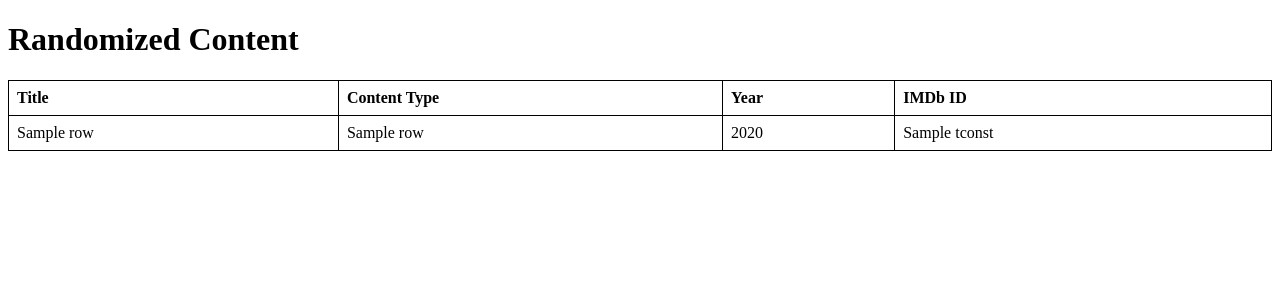
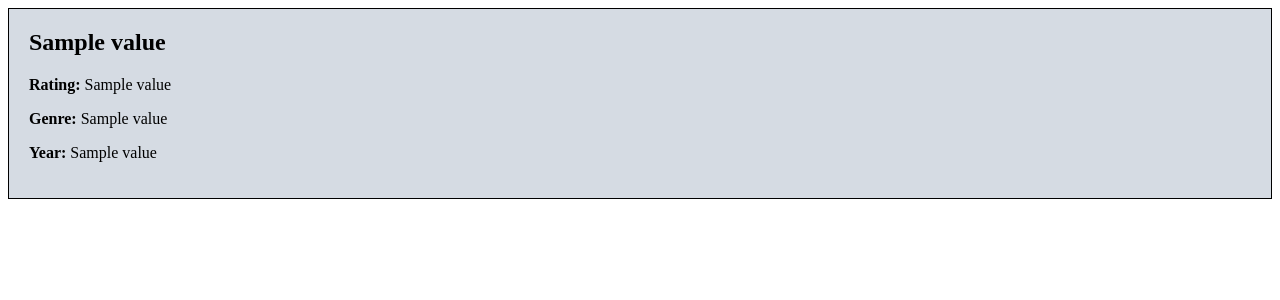
Before and after one commit to RasmusKard/what.watch, a Flask app: template templates/randomized_content.html in a window 1280 px wide. Shown: the top 300 px of the page. Run offline with Flask 3, Linux system fonts and the light colour scheme; the template is opened without the code that fills it: most values are stand-ins (such as "Sample title", 1, 10 or a date in 2020); grey boxes marked "Sample" are stand-in pictures.

Commit message:
Display suggestion with content details and poster. Version 1.

```diff
--- a/app.py
+++ b/app.py
@@ -1,14 +1,20 @@
 from flask import Flask, render_template, request
+import requests
 import sort_by_input as sbi
-import os
 
 app = Flask(__name__)
 
+
+
 # Default values for empty inputs
 default_content_types = ["movie", "tvSeries", "tvMovie", "tvMovie", "tvSpecial", "video", "short", "tvShort"]
+default_min_rating = 0
+default_max_rating = 10
+default_min_votes = 0
 default_genres = ['Action', 'Adventure', 'Adult', 'Animation', 'Comedy', 'Crime', 'Documentary', 'Drama',
                   'Fantasy', 'Family', 'Film-Noir', 'Horror', 'Musical', 'Mystery', 'Romance', 'Sci-Fi',
                   'Short', 'Thriller', 'War', 'Western']
+
 
 # Render the main HTML page
 @app.route("/")
@@ -20,17 +26,18 @@ def index():
 def get_sorted_data():
     # Get the user input from the form
     content_types = request.form.getlist('contentTypes') or default_content_types
-    min_rating = float(request.form.get('min_rating')) if request.form.get('min_rating') else 0
-    max_rating = float(request.form.get('max_rating')) if request.form.get('max_rating') else 10
-    min_votes = int(request.form.get('min_votes')) if request.form.get('min_votes') else 0
+    min_rating = float(request.form.get('min_rating')) if request.form.get('min_rating') else default_min_rating
+    max_rating = float(request.form.get('max_rating')) if request.form.get('max_rating') else default_max_rating
+    min_votes = int(request.form.get('min_votes')) if request.form.get('min_votes') else default_min_votes
     genres = request.form.getlist('genres') or default_genres
     min_year = int(request.form.get('min_year')) if request.form.get('min_year') else 0
     max_year = int(request.form.get('max_year')) if request.form.get('max_year') else 2023
+
     # Create an instance of RandomizationParameters
-    randomization_params = sbi.RandomizationParameters(content_types = content_types, min_rating=min_rating,
+    randomization_params = sbi.RandomizationParameters(content_types=content_types, min_rating=min_rating,
                                                        max_rating=max_rating, min_votes=min_votes,
                                                        genres=genres, min_year=min_year, max_year=max_year)
-    print(content_types,min_rating,max_rating,min_votes,genres,min_year,max_year)
+
     # Apply the sorting methods
     randomization_params.data_sort_by_content_types()
     randomization_params.data_sort_by_rating()
@@ -40,11 +47,47 @@ def get_sorted_data():
     # Retrieve the sorted data
     sorted_data = randomization_params.data
 
-    # Take random sample from data
     sorted_data = sorted_data.sample()
-    print(sorted_data)
-    # Return randomized content
-    return render_template('randomized_content.html', data=sorted_data)
+
+    poster_url = get_poster_url(sorted_data['tconst'].values[0])
+    print(poster_url)
+
+    # Pass the data and poster URL to the template
+    return render_template("randomized_content.html", sorted_data=sorted_data, poster_url=poster_url)
+
+
+def get_poster_url(imdb_id):
+    api_key = "1ba8a8216959c0bd30febe36bbafa2b8"
+
+    # Construct the API URL with the IMDb ID
+    url = f"https://api.themoviedb.org/3/find/{imdb_id}?api_key={api_key}&external_source=imdb_id"
+
+    # Send a GET request to the API
+    response = requests.get(url)
+
+    # Check if the request was successful
+    if response.status_code == 200:
+        # Retrieve the JSON response
+        json_response = response.json()
+
+        # Print the JSON response for debugging
+        print(json_response)
+
+        # Extract the poster_path attribute
+        if 'movie_results' in json_response and json_response['movie_results']:
+            poster_path = json_response['movie_results'][0]['poster_path']
+            # Construct the complete poster URL
+            poster_url = f"http://image.tmdb.org/t/p/original{poster_path}"
+
+            # Print the poster URL for debugging
+            print(poster_url)
+
+            # Return the poster URL
+            return poster_url
+
+    # Return None if the poster URL cannot be retrieved
+    return None
+
 
 
 if __name__ == "__main__":
--- a/templates/randomized_content.html
+++ b/templates/randomized_content.html
@@ -1,41 +1,25 @@
 <!DOCTYPE html>
 <html>
 <head>
-    <title>Randomized Content</title>
     <style>
-        table {
-            border-collapse: collapse;
-            width: 100%;
+        .content-box {
+            border: 1px solid #000;
+            padding: 20px;
+            background-image: url("{{ poster_url }}");
+            background-repeat: no-repeat;
+            background-size: cover;
         }
-        th, td {
-            border: 1px solid black;
-            padding: 8px;
-            text-align: left;
+        .content-box h2 {
+            margin-top: 0;
         }
     </style>
 </head>
 <body>
-    <h1>Randomized Content</h1>
-
-    <table>
-        <thead>
-            <tr>
-                <th>Title</th>
-                <th>Content Type</th>
-                <th>Year</th>
-                <th>IMDb ID</th>
-            </tr>
-        </thead>
-        <tbody>
-            {% for index, row in data.iterrows() %}
-            <tr>
-                <td>{{ row['primaryTitle'] }}</td>
-                <td>{{ row['titleType'] }}</td>
-                <td>{{ row['startYear'] }}</td>
-                <td>{{ row['tconst'] }}</td>
-            </tr>
-            {% endfor %}
-        </tbody>
-    </table>
+    <div class="content-box">
+        <h2>{{ sorted_data.primaryTitle.values[0] }}</h2>
+        <p><strong>Rating:</strong> {{ sorted_data.averageRating.values[0] }}</p>
+        <p><strong>Genre:</strong> {{ sorted_data.genres.values[0] }}</p>
+        <p><strong>Year:</strong> {{ sorted_data.startYear.values[0] }}</p>
+    </div>
 </body>
 </html>
```
Also changed, not shown: sort_by_input.py (+5 -12 lines).
